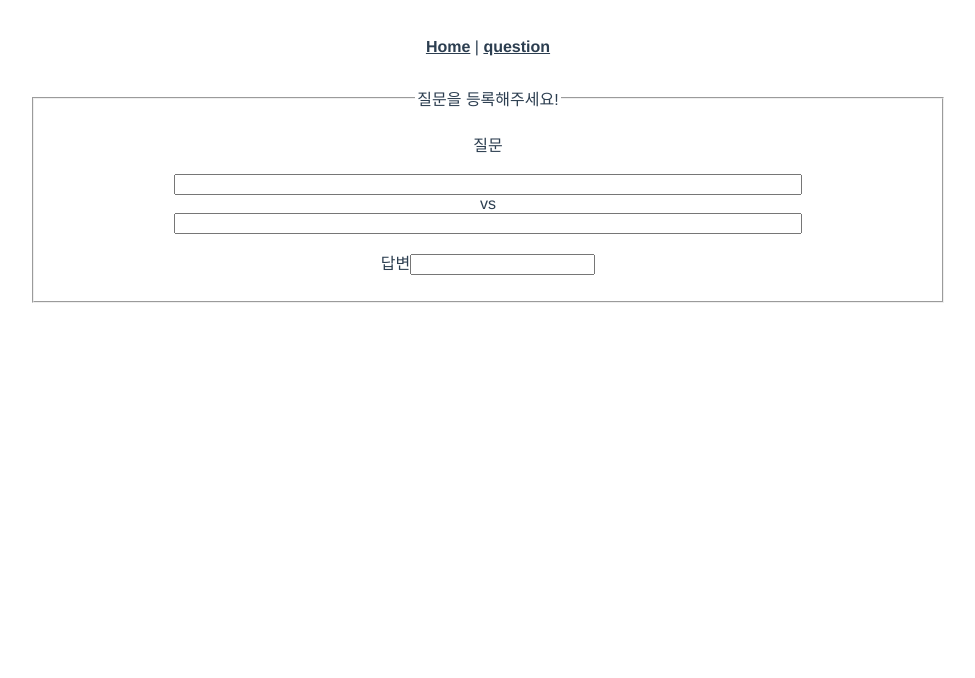
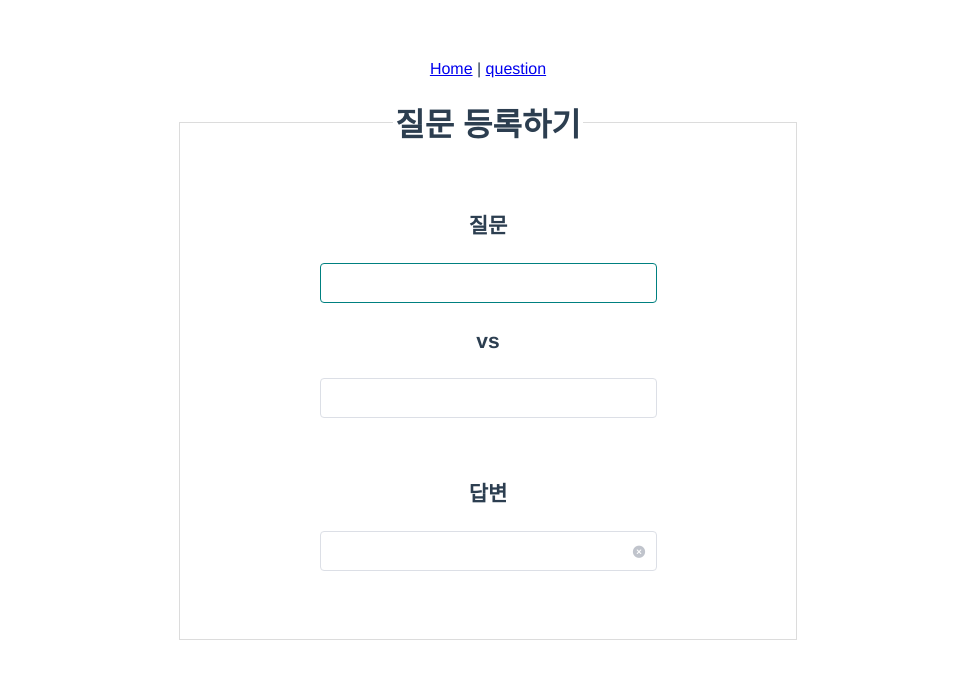
Before and after one commit to uoon-dev/show-your-choice, a Vue app: page /question/add in a window 1280 px wide. Shown: the top 678 px of the page, without its empty margins (152-1127 px from the left). Built offline with nearby package versions, Linux system fonts and the light colour scheme.

Commit message:
make the answer input field

```diff
--- a/package.json
+++ b/package.json
@@ -11,6 +11,7 @@
   },
   "dependencies": {
     "axios": "^0.18.0",
+    "element-ui": "^2.4.6",
     "vue": "^2.5.17",
     "vue-axios": "^2.1.3",
     "vue-router": "^3.0.1",
@@ -25,8 +26,9 @@
     "@vue/eslint-config-airbnb": "^3.0.1",
     "@vue/test-utils": "^1.0.0-beta.20",
     "chai": "^4.1.2",
-    "node-sass": "^4.9.0",
-    "sass-loader": "^7.0.1",
+    "node-sass": "^4.9.2",
+    "sass-loader": "^7.0.3",
+    "vue-cli-plugin-element": "^1.0.0",
     "vue-template-compiler": "^2.5.17"
   },
   "eslintConfig": {
--- a/src/App.vue
+++ b/src/App.vue
@@ -8,22 +8,24 @@
   </div>
 </template>
 
-<style lang="scss">
+<script>
+import HelloWorld from './components/HelloWorld.vue'
+
+export default {
+  name: 'app',
+  components: {
+    HelloWorld
+  }
+}
+</script>
+
+<style>
 #app {
   font-family: 'Avenir', Helvetica, Arial, sans-serif;
   -webkit-font-smoothing: antialiased;
   -moz-osx-font-smoothing: grayscale;
   text-align: center;
   color: #2c3e50;
-}
-#nav {
-  padding: 30px;
-  a {
-    font-weight: bold;
-    color: #2c3e50;
-    &.router-link-exact-active {
-      color: #42b983;
-    }
-  }
+  margin-top: 60px;
 }
 </style>
--- /dev/null
+++ b/src/element-variables.scss
@@ -0,0 +1,11 @@
+/*
+Write your variables here. All available variables can be
+found in element-ui/packages/theme-chalk/src/common/var.scss.
+For example, to overwrite the theme color:
+*/
+$--color-primary: teal;
+
+/* icon font path, required */
+$--font-path: '~element-ui/lib/theme-chalk/fonts';
+
+@import "~element-ui/packages/theme-chalk/src/index";
--- a/src/main.js
+++ b/src/main.js
@@ -2,6 +2,7 @@ import Vue from 'vue';
 import App from './App.vue';
 import router from './router';
 import store from './store/modules/store';
+import './plugins/element.js'
 
 Vue.config.productionTip = false;
 
--- /dev/null
+++ b/src/plugins/element.js
@@ -0,0 +1,6 @@
+import Vue from 'vue'
+import Element from 'element-ui'
+import '../element-variables.scss'
+import locale from 'element-ui/lib/locale/lang/ko'
+
+Vue.use(Element, { locale })
--- a/src/views/AddQuestion.vue
+++ b/src/views/AddQuestion.vue
@@ -1,58 +1,80 @@
 <template>
   <div data-type="add/question">
-    <form data-type="add/content">
-      <fieldset>
-        <legend data-title> 질문을 등록해주세요! </legend>
+    <el-row :gutter="20">
+      <el-col :span="12" :offset="6">
+        <el-form data-type="add/content">
+          <fieldset data-type="add/area">
+            <legend data-header><h1>질문 등록하기</h1></legend>
             <p data-title-questions>
-          <label>질문</label><br>
-          <input type="text" v-model="titleA" name="question-title-a" v-on:keydown.enter="enterAndGo">
-          vs
-          <input type="text" v-model="titleB" name="question-title-b" v-on:keydown.enter="enterAndGo">
+              <el-row :gutter="20">
+                <el-col :span="14" :offset="5">
+                  <el-form-item data-title>
+                    <h2>질문</h2>
+                    <el-input type="text" v-model="titleA" name="question-title-a" clearable autofocus></el-input>
+                      <h2>vs</h2>
+                    <el-input type="text" v-model="titleB" name="question-title-b" clearable></el-input>
+                  </el-form-item>
+                </el-col>
+              </el-row>
             </p>
             <p data-answers>
-          <label for="answer">답변</label>
-          <input
+              <el-row :gutter="20">
+                <el-col :span="14" :offset="5">
+                  <el-form-item data-title>
+                    <h2>답변</h2>
+                      <el-input
                         type="text"
                         v-for="(answer, index) in answers"
-            v-on:keydown.enter="enterAndGo"
+                        @keydown.enter.native="enterAndGo"
+                        @focus="showButtons"
                         :key="index"
-            :data-input="index">
+                        :data-index="index"
+                        :ref="`answer${index}`"
+                        style="margin-bottom: 20px;">
+                        <i
+                          class="el-icon-error el-input__icon"
+                          slot="suffix"
+                          @click="showButtons"
+                          style="cursor: pointer;">
+                        </i>
+                        <i
+                          class="el-icon-delete el-input__icon"
+                          slot="suffix"
+                          @click="deleteAnswer"
+                          style="cursor: pointer;" :data-delete-index="index" v-if="index === 0 ? false : true">
+                        </i>
+                      </el-input>
+                  </el-form-item>
+                </el-col>
+              </el-row>
             </p>
           </fieldset>
-    </form>
+        </el-form>
+      </el-col>
+    </el-row>
   </div>
 </template>
 <style lang="scss" scoped>
   [data-type^="add"] {
-    display: flex;
-    justify-content: center;
-    flex-direction: column;
   }
 
   [data-type$="question"] {
-    [data-type$="content"] {
-      align-items: center;
-      flex: 1;
+    padding-bottom: 100px;
+    [data-title] {}
 
-      fieldset {
-        width: 70%;
+    [data-type$="content"] {}
+  }
+
+  [data-type$="area"] {
+    border: 1px solid gainsboro;
 
     [data-title-questions] {
-          display: flex;
-          flex-direction: column;
-          align-content: space-around;
-        }
-      }
+      input[type="text"] {
+        align-self: center;
       }
     }
 
-  fieldset {
-    [data-title-questions] {
-      input[type="text"] {
-        align-self: center;
-        width: 70%;
-      }
-    }
+    [data-answers] {}
   }
 
 </style>
@@ -70,14 +92,31 @@ export default {
   },
   methods : {
     enterAndGo(e) {
-      // const index = e.currentTarget.dataset.index;
-      const parentAttr = e.currentTarget.parentElement.dataset;
-      const sibling = e.currentTarget.nextElementSibling;
-      if (parentAttr.hasOwnProperty('answers')) {
-        this.answers.push('');
+      const input = e.currentTarget;
+      let index = parseFloat(input.children[0].dataset.index);
+      const next = index + 1;
+      const hasNextValue = this.answers.indexOf(next);
+
+      if (hasNextValue >= 0) {
+        const nextInput = this.$refs[`answer${next}`][0].$el.children[0];
+        nextInput.focus();
       } else {
-        sibling.focus();
+        this.answers.push(next);
+        setTimeout(function() {
+          // after element is created...
+          const nextInput = this.$refs[`answer${next}`][0].$el.children[0];
+          nextInput.focus();
+        }.bind(this), 1000)
       }
+    },
+    deleteAnswer(e) {
+      const icon = e.currentTarget;
+      const inputDiv = icon.offsetParent.offsetParent;
+      const input = inputDiv.children[0];
+      const index = input.dataset.index;
+      input.style.display = 'none'
+
+      this.answers.splice(this.answers.indexOf(index), 1);
     }
   }
 }
--- a/src/views/Question.vue
+++ b/src/views/Question.vue
@@ -24,13 +24,13 @@ export default {
   methods : {
     async saveQuestion() {
       const data = {
-        "id": "uuid형식",
-        "userId": "작성자 id",
-        "choices": [
+        id: "uuid형식",
+        userId: "작성자 id",
+        choices: [
           {
-            "choiceIndex": 0,
-            "title": "연봉 1억 2천만원 받고 개인섬 저택 관리인 하기",
-            "options": [
+            choiceIndex: 0,
+            title: "연봉 1억 2천만원 받고 개인섬 저택 관리인 하기",
+            options: [
               "한달에 한번 보급선 왕복",
               "인터넷은 되지만 느림 위성전화 사용 가능",
               "집안 청결상태는 어느 정도 유지",
@@ -38,18 +38,18 @@ export default {
               "1년 휴가 한달 가능",
               "3년간 고용보장"
             ],
-            "imgs": [
+            imgs: [
               "http://cfile272.uf.daum.net/image/2306E94C57EFAD5736C40A"
             ]
           },
           {
-          "choiceIndex": 1,
+          choiceIndex: 1,
             "title": "그냥 살기",
             "options": [],
             "imgs": []
           }
         ],
-        "result": [
+        result: [
           123,
           456
         ]
```
Also changed, not shown: 1 other file (tests, documents, lock files or other folders). Lines whose indentation alone changed are shown as unchanged.
